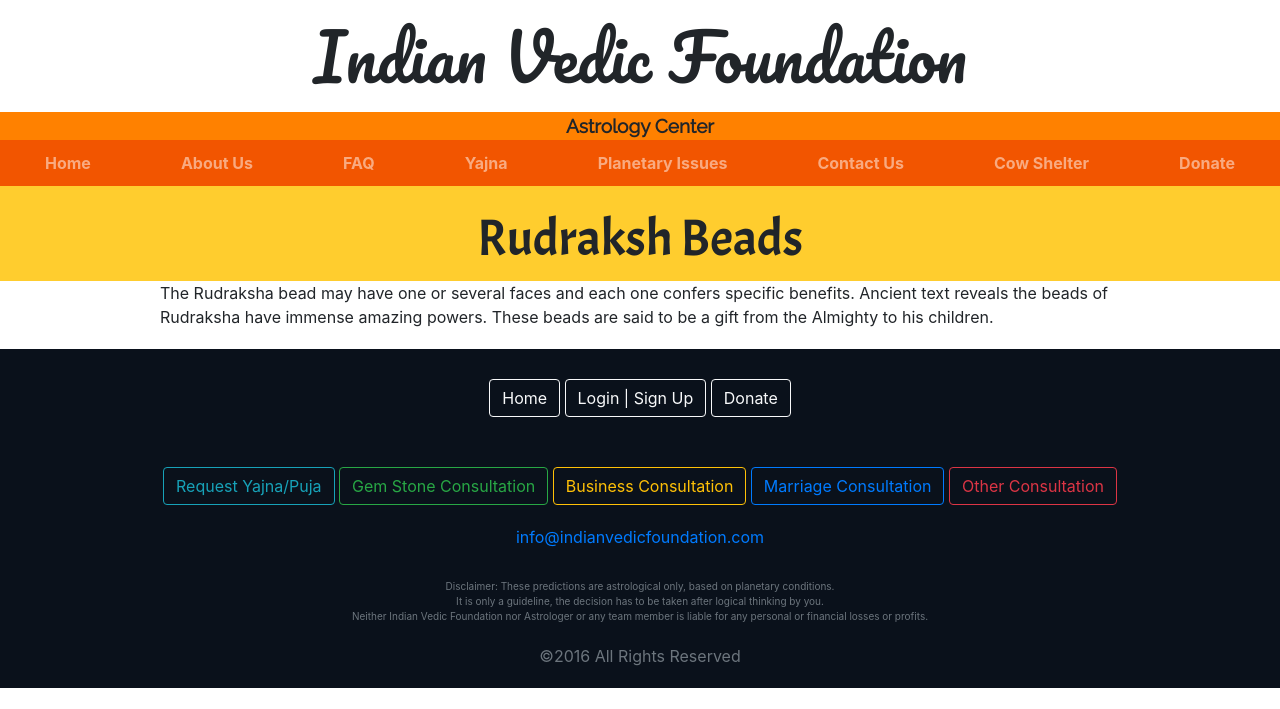
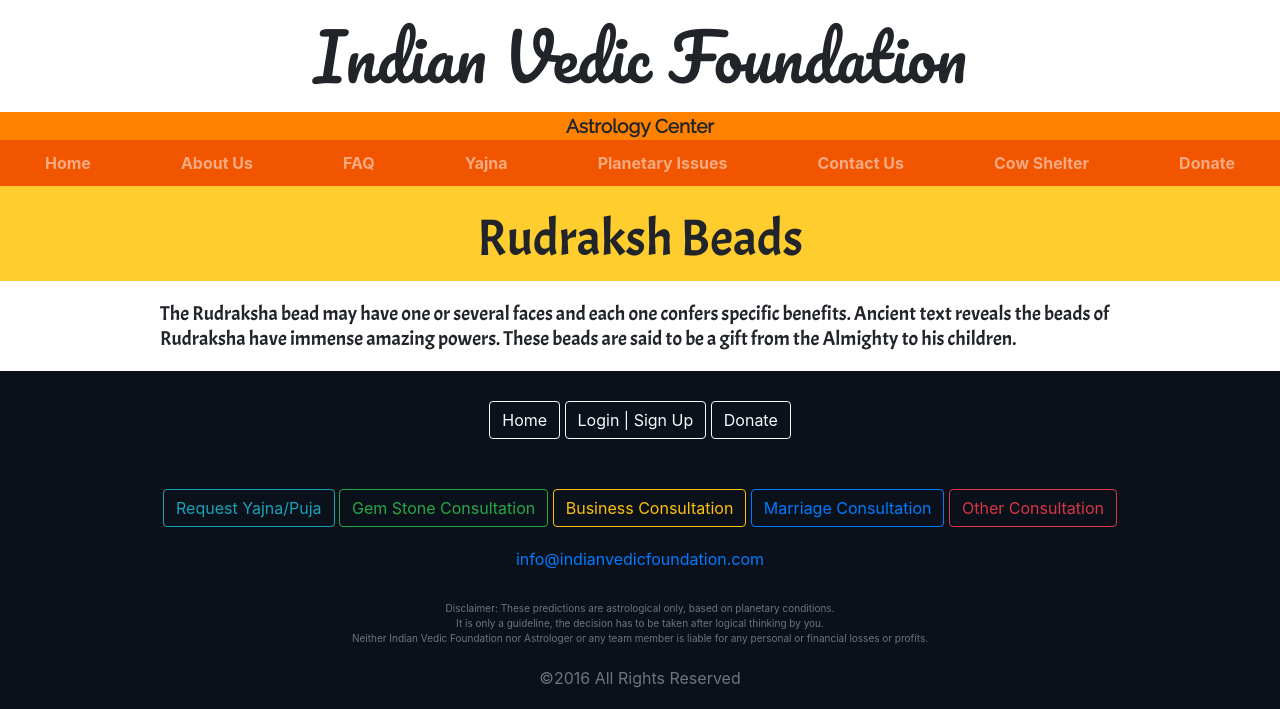
Before and after one commit to sonali-yadav/astro-website, a Django app: page /donations/rudraksh/ in a window 1280 px wide. Shown: the top 709 px of the page. Run offline with Django 3.2, Linux system fonts and the light colour scheme; some libraries are stand-ins or nearby versions.

Commit message:
Rudraksh

```diff
--- a/donations/templates/donations/rudraksh.html
+++ b/donations/templates/donations/rudraksh.html
@@ -3,7 +3,7 @@
 {% block content %}
 <div>
     <div class="yajna_headings">Rudraksh Beads</div>
-    <div class="inner_about_div">
+    <div class="inner_about_div" style="font: 20px 'Acme'; padding-top: 20px;">
         The Rudraksha bead may have one or several faces and each one confers specific
         benefits. Ancient text reveals the beads of  Rudraksha have immense amazing powers.
         These beads are said to be a gift from the Almighty to his children.
```
